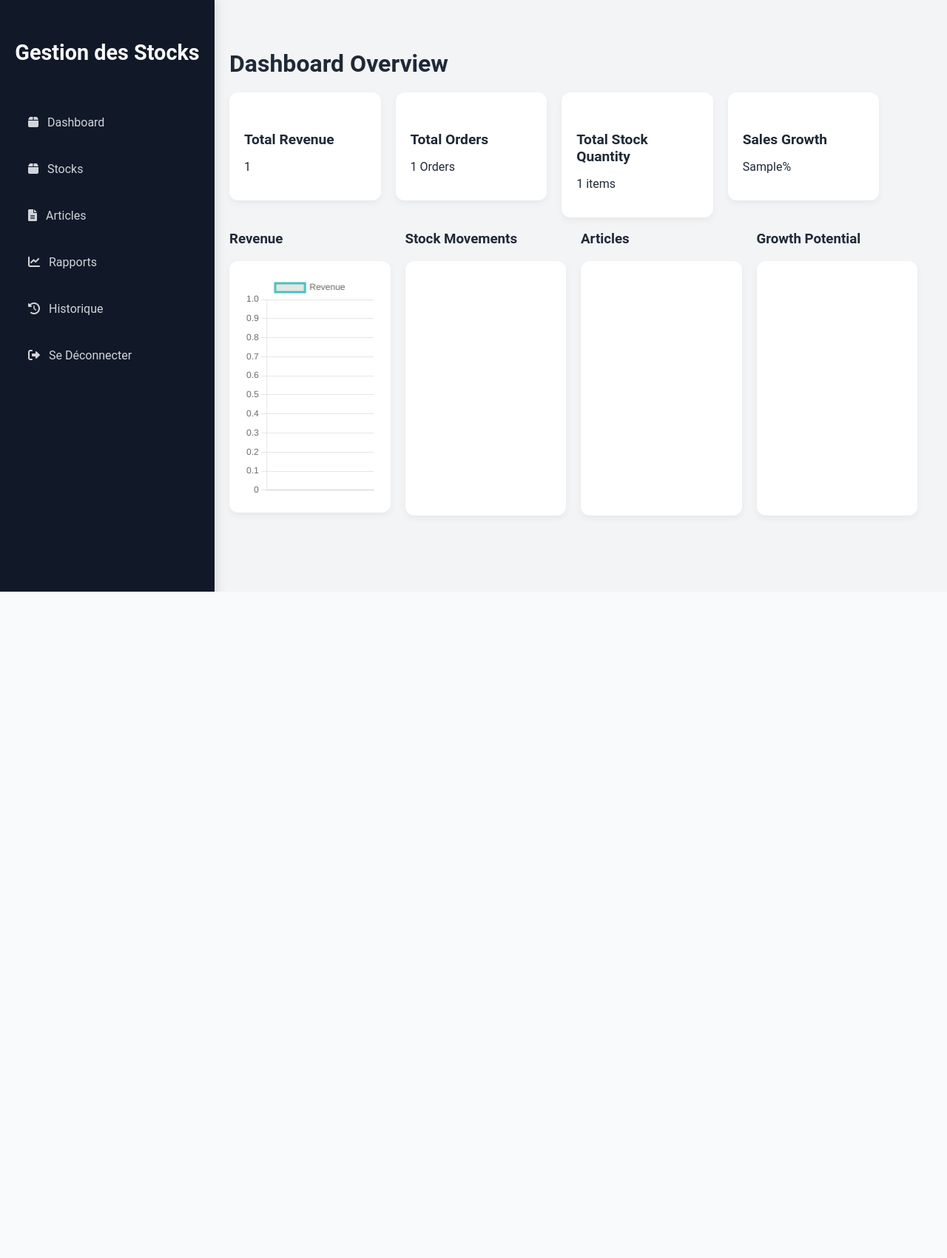
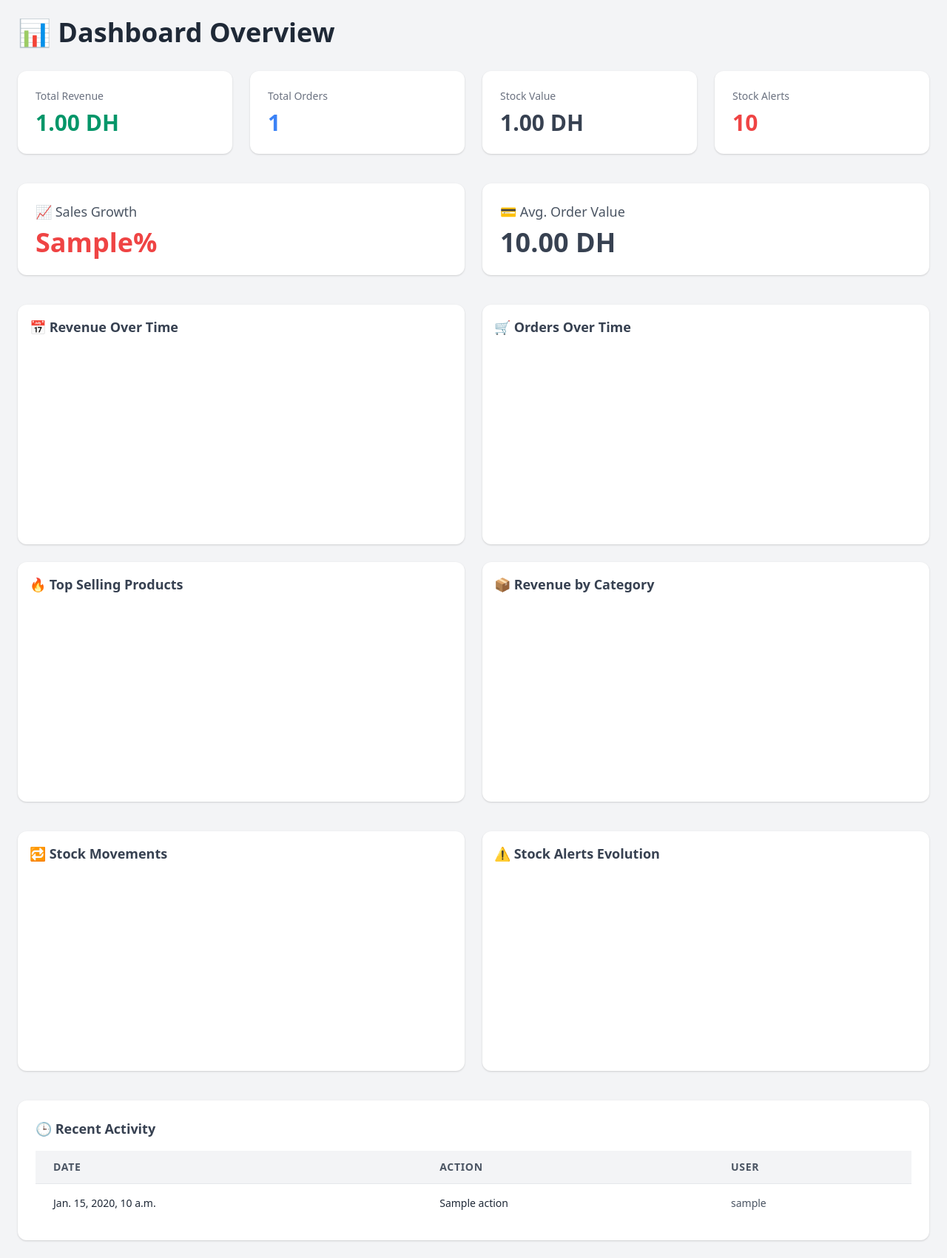
Before and after one commit to cypheredvortex/stockmanagement, a Django app: template templates/dashboard.html in a window 1280 px wide. Shown: the whole page at 74% size. Before the commit the page ends 800 px from the top, so only its background shows below. Run offline with Django 3.2, Linux system fonts and the light colour scheme; the template is opened without the code that fills it: most values are stand-ins (such as "Sample title", 1, 10 or a date in 2020); a map, chart or similar area stays blank.

Commit message:
Update dashboard.html

```diff
--- a/templates/dashboard.html
+++ b/templates/dashboard.html
@@ -1,35 +1,17 @@
 <!DOCTYPE html>
 <html lang="en">
 <head>
-    <meta charset="UTF-8">
-    <meta name="viewport" content="width=device-width, initial-scale=1.0">
-    <title>Dashboard</title>
-    <!-- Font Awesome CDN -->
-    <link href="https://cdnjs.cloudflare.com/ajax/libs/font-awesome/6.0.0-beta3/css/all.min.css" rel="stylesheet">
-
+  <meta charset="UTF-8" />
+  <meta name="viewport" content="width=device-width, initial-scale=1.0"/>
+  <title>Stock Dashboard</title>
+  <script src="https://cdn.jsdelivr.net/npm/chart.js"></script>
+  <link href="https://cdn.jsdelivr.net/npm/tailwindcss@2.2.19/dist/tailwind.min.css" rel="stylesheet" />
+  <link href="https://cdnjs.cloudflare.com/ajax/libs/font-awesome/6.0.0/css/all.min.css" rel="stylesheet"/>
   <style>
-        /* Global Styles */
-        body {
-            font-family: "Roboto", sans-serif;
-            margin: 0;
-            padding: 0;
-            background: #f9fafb;
-            color: #1f2937;
-            display: flex;
-            min-height: 100vh;
-        }
-
-        .dashboard {
-            display: flex;
-            width: 100%;
-            position: relative;
-        }
-
-        /* Sidebar */
     .sidebar {
       width: 250px;
       height: 100vh;
-            background: #111827;
+      background: #1f2937;
       padding: 30px 20px;
       display: flex;
       flex-direction: column;
@@ -40,10 +22,11 @@
     }
 
     .sidebar h2 {
-            color: #f9fafb;
+      color: #f3f4f6;
+      font-size: 1.75rem;
+      font-weight: bold;
+      margin-bottom: 40px;
       text-align: center;
-            font-size: 1.8em;
-            margin-bottom: 40px;
     }
 
     .sidebar ul {
@@ -58,274 +41,462 @@
     .sidebar ul li a {
       color: #d1d5db;
       text-decoration: none;
-            font-size: 1em;
       padding: 12px 18px;
-            border-radius: 8px;
+      border-radius: 10px;
       display: flex;
       align-items: center;
-            transition: 0.3s;
+      font-weight: 500;
+      transition: 0.3s ease;
+    }
+
+    .sidebar ul li a:hover {
+      background-color: #3b82f6;
+      color: white;
     }
 
     .sidebar ul li a i {
       margin-right: 12px;
     }
 
-        .sidebar ul li a:hover {
-            background: #2563eb;
-            color: #ffffff;
-        }
-
-        /* Main Content */
-        .main-content {
-            margin-left: 270px;
-            padding: 40px;
-            width: 100%;
-            background: #f3f4f6;
-        }
-
-        h2 {
-            font-size: 2em;
-            margin-bottom: 20px;
-        }
-
-        /* Cards */
-        .row.g-3 {
-            display: flex;
-            gap: 20px;
-            flex-wrap: wrap;
-        }
-
-        .col-md-3 {
-            flex: 1;
-            max-width: 22%;
-        }
-
-        .card {
-            background: #ffffff;
-            border-radius: 12px;
-            box-shadow: 0 4px 10px rgba(0, 0, 0, 0.05);
-        }
-
-        .card-body {
-            padding: 20px;
-        }
-
-        .card-title {
-            font-size: 1.2em;
-            margin-bottom: 15px;
-        }
-
-        .card-text {
-            font-size: 1em;
-        }
-
-        /* Chart Section */
-        .row.g-3 {
-            display: flex;
-            gap: 20px;
-            flex-wrap: wrap;
-        }
-
-        .col-md-6 {
-            flex: 1;
-            max-width: 48%;
-        }
-
-        canvas {
-            width: 100%;
-            height: 300px;
-        }
-
-        /* Media Queries */
-        @media (max-width: 768px) {
-            .sidebar {
-                width: 100%;
-                height: auto;
-                position: relative;
-            }
-
-            .main-content {
-                margin-left: 0;
-                padding: 20px;
-            }
-
-            .dashboard {
-                flex-direction: column;
-            }
-
-            .col-md-3,
-            .col-md-6 {
-                max-width: 100%;
-            }
+    main {
+      margin-left: 500px;
     }
   </style>
 </head>
-<body>
-    <div class="container-fluid dashboard">
-        <div class="sidebar">
-            <h2>Gestion des Stocks</h2>
+<body class="bg-gray-100 text-gray-800">
+
+  <!-- Sidebar -->
+  {% comment %} <aside class="sidebar">
+    <h2><a href="{% url 'get_stocks' %}" class="hover:underline">Gestion des Stocks</a></h2>
     <ul>
-                <li><a href="{% url 'dashboard_view' %}"><i class="fas fa-box"></i> Dashboard</a></li>
-                <li><a href="{% url 'get_stocks' %}"><i class="fas fa-box"></i> Stocks</a></li>
+      <li><a href="{% url 'dashboard_view' %}"><i class="fas fa-chart-pie"></i> Dashboard</a></li>
+      <li><a href="{% url 'get_stocks' %}"><i class="fas fa-boxes"></i> Stocks</a></li>
       <li><a href="{% url 'get_articles' %}"><i class="fas fa-file-alt"></i> Articles</a></li>
       <li><a href="{% url 'get_rapports' %}"><i class="fas fa-chart-line"></i> Rapports</a></li>
       <li><a href="{% url 'gethistorique_view' %}"><i class="fas fa-history"></i> Historique</a></li>
-                <li><a href="{% url 'logout_view' %}" class="logout"><i class="fas fa-sign-out-alt"></i> Se Déconnecter</a></li>
+      <li><a href="{% url 'logout_view' %}" class="text-red-400 hover:text-white"><i class="fas fa-sign-out-alt"></i> Se Déconnecter</a></li>
     </ul>
+  </aside> {% endcomment %}
+
+  <!-- Main Content -->
+  <main class="p-6 max-w-7xl mx-auto ml-[270px]">
+
+    <h1 class="text-4xl font-bold mb-8">📊 Dashboard Overview</h1>
+
+    <!-- Metric Cards -->
+    <section class="grid grid-cols-1 sm:grid-cols-2 lg:grid-cols-4 gap-6 mb-10">
+      <div class="bg-white p-6 rounded-xl shadow hover:shadow-lg transition">
+        <h2 class="text-sm font-medium text-gray-500">Total Revenue</h2>
+        <p class="text-3xl font-bold text-green-600 mt-2">{{ total_revenue|floatformat:2 }} DH</p>
       </div>
+      <div class="bg-white p-6 rounded-xl shadow hover:shadow-lg transition">
+        <h2 class="text-sm font-medium text-gray-500">Total Orders</h2>
+        <p class="text-3xl font-bold text-blue-500 mt-2">{{ total_orders }}</p>
+      </div>
+      <div class="bg-white p-6 rounded-xl shadow hover:shadow-lg transition">
+        <h2 class="text-sm font-medium text-gray-500">Stock Value</h2>
+        <p class="text-3xl font-bold text-gray-700 mt-2">{{ total_stock_value|floatformat:2 }} DH</p>
+      </div>
+      <div class="bg-white p-6 rounded-xl shadow hover:shadow-lg transition">
+        <h2 class="text-sm font-medium text-gray-500">Stock Alerts</h2>
+        <p class="text-3xl font-bold text-red-500 mt-2">{{ stock_alerts }}</p>
+      </div>
+    </section>
 
-        <div class="main-content">
-            <h2>Dashboard Overview</h2>
+    <!-- Performance Metrics -->
+    <section class="grid grid-cols-1 md:grid-cols-2 gap-6 mb-10">
+      <div class="bg-white p-6 rounded-xl shadow">
+        <h2 class="text-lg text-gray-600 mb-2 font-medium">📈 Sales Growth</h2>
+        <p class="text-4xl font-bold {% if sales_growth >= 0 %}text-green-500{% else %}text-red-500{% endif %}">
+          {{ sales_growth }}%
+        </p>
+      </div>
+      <div class="bg-white p-6 rounded-xl shadow">
+        <h2 class="text-lg text-gray-600 mb-2 font-medium">💳 Avg. Order Value</h2>
+        <p class="text-4xl font-bold text-gray-700">{{ average_order_value|floatformat:2 }} DH</p>
+      </div>
+    </section>
 
-            <!-- Four Cards -->
-            <div class="row g-3 mb-4">
-                <div class="col-md-3">
-                    <div class="card">
-                        <div class="card-body">
-                            <h5 class="card-title">Total Revenue</h5>
-                            <p class="card-text">{{ total_revenue }}</p>
-                        </div>
-                    </div>
-                </div>
-                <div class="col-md-3">
-                    <div class="card">
-                        <div class="card-body">
-                            <h5 class="card-title">Total Orders</h5>
-                            <p class="card-text">{{ total_orders }} Orders</p>
-                        </div>
-                    </div>
-                </div>
-                <div class="col-md-3">
-                    <div class="card">
-                        <div class="card-body">
-                            <h5 class="card-title">Total Stock Quantity</h5>
-                            <p class="card-text">{{ total_stock_qty }} items</p>
-                        </div>
-                    </div>
-                </div>
-                <div class="col-md-3">
-                    <div class="card">
-                        <div class="card-body">
-                            <h5 class="card-title">Sales Growth</h5>
-                            <p class="card-text">{{ sales_growth }}%</p>
-                        </div>
-                    </div>
+    <!-- Charts Section - All charts in a 2x2 grid -->
+    <section class="grid grid-cols-1 md:grid-cols-2 gap-6 mb-10">
+      <!-- Revenue Over Time -->
+      <div class="bg-white p-4 rounded-xl shadow">
+        <h3 class="text-lg font-semibold text-gray-700 mb-2">📅 Revenue Over Time</h3>
+        <div class="h-64">
+          <canvas id="revenueOverTimeChart"></canvas>
         </div>
       </div>
 
-            <!-- Charts Section -->
-            <div class="row g-3">
-                <!-- Revenue -->
-                <div class="col-md-6">
-                    <h3 class="my-4">Revenue</h3>
-                    <div class="card">
-                        <div class="card-body">
-                            <canvas id="revenueChart"></canvas>
-                        </div>
+      <!-- Orders Over Time -->
+      <div class="bg-white p-4 rounded-xl shadow">
+        <h3 class="text-lg font-semibold text-gray-700 mb-2">🛒 Orders Over Time</h3>
+        <div class="h-64">
+          <canvas id="ordersOverTimeChart"></canvas>
         </div>
       </div>
 
-                <!-- Stock Movements -->
-                <div class="col-md-6">
-                    <h3 class="my-4">Stock Movements</h3>
-                    <div class="card">
-                        <div class="card-body">
-                            <canvas id="stockMovementsChart"></canvas>
-                        </div>
+      <!-- Top Selling Products -->
+      <div class="bg-white p-4 rounded-xl shadow">
+        <h3 class="text-lg font-semibold text-gray-700 mb-2">🔥 Top Selling Products</h3>
+        <div class="h-64">
+          <canvas id="topSellingChart"></canvas>
         </div>
       </div>
 
-                <!-- Articles -->
-                <div class="col-md-6">
-                    <h3 class="my-4">Articles</h3>
-                    <div class="card">
-                        <div class="card-body">
-                            <canvas id="articlesChart"></canvas>
+      <!-- Revenue by Category -->
+      <div class="bg-white p-4 rounded-xl shadow">
+        <h3 class="text-lg font-semibold text-gray-700 mb-2">📦 Revenue by Category</h3>
+        <div class="h-64">
+          <canvas id="revenueByCategoryChart"></canvas>
         </div>
+      </div>
+    </section>
+
+    <!-- Stock Information Section -->
+    <section class="grid grid-cols-1 md:grid-cols-2 gap-6 mb-10">
+      <!-- Stock Movements -->
+      <div class="bg-white p-4 rounded-xl shadow">
+        <h3 class="text-lg font-semibold text-gray-700 mb-2">🔁 Stock Movements</h3>
+        <div class="h-64">
+          <canvas id="stockMovementChart"></canvas>
         </div>
       </div>
 
-                <!-- Growth Potential -->
-                <div class="col-md-6">
-                    <h3 class="my-4">Growth Potential</h3>
-                    <div class="card">
-                        <div class="card-body">
-                            <canvas id="growthPotentialChart"></canvas>
+      <!-- Stock Alerts -->
+      <div class="bg-white p-4 rounded-xl shadow">
+        <h3 class="text-lg font-semibold text-gray-700 mb-2">⚠️ Stock Alerts Evolution</h3>
+        <div class="h-64">
+          <canvas id="stockAlertChart"></canvas>
         </div>
       </div>
+    </section>
+
+    <!-- Recent Activity -->
+    <section class="bg-white p-6 rounded-xl shadow">
+      <h3 class="text-lg font-semibold text-gray-700 mb-4">🕒 Recent Activity</h3>
+      <div class="overflow-x-auto">
+        <table class="min-w-full divide-y divide-gray-200 text-sm">
+          <thead class="bg-gray-100 text-gray-600 uppercase tracking-wider">
+            <tr>
+              <th class="px-6 py-3 text-left">Date</th>
+              <th class="px-6 py-3 text-left">Action</th>
+              <th class="px-6 py-3 text-left">User</th>
+            </tr>
+          </thead>
+          <tbody class="bg-white divide-y divide-gray-200">
+            {% for log in action_logs %}
+            <tr>
+              <td class="px-6 py-4">{{ log.date_action }}</td>
+              <td class="px-6 py-4">{{ log.action }}</td>
+              <td class="px-6 py-4 text-gray-600">{{ log.utilisateur__username }}</td>
+            </tr>
+            {% endfor %}
+          </tbody>
+        </table>
       </div>
-            </div>
+    </section>
+  </main>
 
   <!-- Chart Scripts -->
-            <script src="https://cdn.jsdelivr.net/npm/chart.js"></script>
-
   <script>
-                const revenueData = {{ revenue_data|safe }};
-                const stockMovementsData = {{ stock_movements_data|safe }};
-                const articlesData = {{ articles_data|safe }};
-                const growthPotentialData = {{ growth_potential_data|safe }};
-
-                new Chart(document.getElementById('revenueChart').getContext('2d'), {
+    // Revenue Over Time Chart - Modified for curved line
+    const revenueData = JSON.parse('{{ revenue_over_time|safe }}');
+    new Chart(document.getElementById('revenueOverTimeChart'), {
       type: 'line',
       data: {
-                        labels: revenueData.map(function(d) { return d.date; }),
+        labels: revenueData.map(item => {
+          const date = new Date(item.month);
+          return date.toLocaleDateString('fr-FR', {
+            year: 'numeric',
+            month: 'short',
+            day: 'numeric'
+          });
+        }),
         datasets: [{
-                            label: 'Revenue',
-                            data: revenueData.map(function(d) { return d.revenue; }),
-                            borderColor: 'rgba(75, 192, 192, 1)',
-                            tension: 0.1,
-                            fill: false
+          label: 'Revenue (DH)',
+          data: revenueData.map(item => item.total),
+          borderColor: '#10B981',
+          backgroundColor: 'rgba(16, 185, 129, 0.1)',
+          fill: true,
+          tension: 0.4,
+          pointRadius: 4,
+          pointHoverRadius: 6,
+          borderWidth: 2
         }]
       },
-                    options: { responsive: true, maintainAspectRatio: false }
+      options: {
+        responsive: true,
+        maintainAspectRatio: false,
+        plugins: {
+          legend: {
+            position: 'top'
+          },
+          tooltip: {
+            callbacks: {
+              label: function(context) {
+                return `Revenue: ${context.raw.toFixed(2)} DH`;
+              }
+            }
+          }
+        },
+        scales: {
+          x: {
+            title: {
+              display: true,
+              text: 'Date'
+            },
+            grid: {
+              display: false
+            },
+            ticks: {
+              maxRotation: 45,
+              minRotation: 45,
+              autoSkip: false
+            }
+          },
+          y: {
+            beginAtZero: true,
+            title: {
+              display: true,
+              text: 'Revenue (DH)'
+            }
+          }
+        }
+      }
     });
 
-                new Chart(document.getElementById('stockMovementsChart').getContext('2d'), {
+    // Orders Over Time Chart - Modified to show order prices
+    const ordersData = JSON.parse('{{ orders_over_time|safe }}');
+    new Chart(document.getElementById('ordersOverTimeChart'), {
+      type: 'line',
+      data: {
+        labels: ordersData.map(item => new Date(item.month).toLocaleDateString()),
+        datasets: [{
+          label: 'Order Value (DH)',
+          data: ordersData.map(item => item.count * {{ average_order_value|floatformat:2 }}),
+          borderColor: '#3B82F6',
+          backgroundColor: 'rgba(59, 130, 246, 0.1)',
+          fill: true,
+          tension: 0.4,
+          pointRadius: 4,
+          pointHoverRadius: 6
+        }]
+      },
+      options: {
+        responsive: true,
+        plugins: {
+          legend: {
+            position: 'top'
+          },
+          tooltip: {
+            callbacks: {
+              label: function(context) {
+                return `Order Value: ${context.raw.toFixed(2)} DH`;
+              }
+            }
+          }
+        },
+        scales: {
+          x: {
+            title: {
+              display: true,
+              text: 'Date'
+            },
+            grid: {
+              display: false
+            }
+          },
+          y: {
+            beginAtZero: true,
+            title: {
+              display: true,
+              text: 'Order Value (DH)'
+            }
+          }
+        }
+      }
+    });
+
+    const topSellingData = JSON.parse('{{ top_selling|safe }}');
+    new Chart(document.getElementById('topSellingChart'), {
       type: 'bar',
       data: {
-                        labels: stockMovementsData.map(function(d) { return d.date; }),
+        labels: topSellingData.slice(0, 5).map(item => item.article__nom),
         datasets: [{
-                            label: 'Stock Movement',
-                            data: stockMovementsData.map(function(d) { return d.movement; }),
-                            backgroundColor: 'rgba(54, 162, 235, 0.2)',
-                            borderColor: 'rgba(54, 162, 235, 1)',
-                            borderWidth: 1
+          label: 'Units Sold',
+          data: topSellingData.slice(0, 5).map(item => item.qty),
+          backgroundColor: [
+            '#10B981', // green
+            '#3B82F6', // blue
+            '#F59E0B', // orange
+            '#8B5CF6', // purple
+            '#EC4899'  // pink
+          ]
         }]
       },
-                    options: { responsive: true, maintainAspectRatio: false }
+      options: {
+        indexAxis: 'y',
+        responsive: true,
+        maintainAspectRatio: false,
+        plugins: {
+          legend: {
+            display: false
+          },
+          tooltip: {
+            callbacks: {
+              label: function(context) {
+                return `Units Sold: ${context.raw}`;
+              }
+            }
+          }
+        },
+        scales: {
+          x: {
+            beginAtZero: true,
+            title: {
+              display: true,
+              text: 'Units Sold'
+            }
+          },
+          y: {
+            grid: {
+              display: false
+            }
+          }
+        }
+      }
     });
 
-                new Chart(document.getElementById('articlesChart').getContext('2d'), {
-                    type: 'pie',
+    const categoryData = JSON.parse('{{ revenue_per_category|safe }}');
+    const totalRevenue = categoryData.reduce((sum, item) => sum + item.revenue, 0);
+    new Chart(document.getElementById('revenueByCategoryChart'), {
+      type: 'doughnut',
       data: {
-                        labels: articlesData.map(function(d) { return d.nom; }),
+        labels: categoryData.map(item => item.categorie || 'Uncategorized'),
         datasets: [{
-                            label: 'Article Demand',
-                            data: articlesData.map(function(d) { return d.demand; }),
-                            backgroundColor: ['#FF6384', '#36A2EB', '#FFCE56', '#4BC0C0'],
-                            borderColor: '#fff',
-                            borderWidth: 1
+          data: categoryData.map(item => (item.revenue / totalRevenue * 100).toFixed(1)),
+          backgroundColor: [
+            '#10B981', // green
+            '#3B82F6', // blue
+            '#EC4899', // pink
+            '#8B5CF6', // purple
+            '#F59E0B', // orange
+            '#EF4444', // red
+            '#14B8A6', // teal
+            '#6366F1'  // indigo
+          ]
         }]
       },
-                    options: { responsive: true, maintainAspectRatio: false }
+      options: {
+        responsive: true,
+        plugins: {
+          legend: {
+            position: 'right',
+            labels: {
+              font: {
+                size: 11
+              },
+              padding: 15
+            }
+          },
+          tooltip: {
+            callbacks: {
+              label: function(context) {
+                const value = context.raw;
+                const revenue = categoryData[context.dataIndex].revenue;
+                return [
+                  `Category: ${context.label}`,
+                  `Percentage: ${value}%`,
+                  `Revenue: ${revenue.toFixed(2)} DH`
+                ];
+              }
+            }
+          }
+        }
+      }
     });
 
-                new Chart(document.getElementById('growthPotentialChart').getContext('2d'), {
+    const stockEntries = JSON.parse('{{ stock_entries|safe }}');
+    const stockExits = JSON.parse('{{ stock_exits|safe }}');
+    new Chart(document.getElementById('stockMovementChart'), {
       type: 'line',
       data: {
-                        labels: growthPotentialData.map(function(d) { return d.article; }),
+        labels: stockEntries.map(item => new Date(item.month).toLocaleDateString()),
+        datasets: [
+          {
+            label: 'Stock Entries',
+            data: stockEntries.map(item => item.total),
+            borderColor: '#10B981',
+            backgroundColor: 'transparent',
+            borderWidth: 2,
+            tension: 0.4,
+            fill: false
+          },
+          {
+            label: 'Stock Exits',
+            data: stockExits.map(item => item.total),
+            borderColor: '#EF4444',
+            backgroundColor: 'transparent',
+            borderWidth: 2,
+            tension: 0.4,
+            fill: false
+          }
+        ]
+      },
+      options: {
+        responsive: true,
+        plugins: {
+          legend: {
+            position: 'top',
+          }
+        },
+        scales: {
+          y: {
+            beginAtZero: true,
+            title: {
+              display: true,
+              text: 'Quantity'
+            }
+          }
+        }
+      }
+    });
+
+    // Replace the stock alerts static display with a chart
+    const stockAlertsData = {
+      labels: JSON.parse('{{ stock_entries|safe }}').map(item => new Date(item.month).toLocaleDateString()),
       datasets: [{
-                            label: 'Growth Potential',
-                            data: growthPotentialData.map(function(d) { return d.growth; }),
-                            borderColor: 'rgba(153, 102, 255, 1)',
-                            tension: 0.1,
-                            fill: false
+        label: 'Products Below Threshold',
+        data: Array(stockEntries.length).fill({{ reorder_articles }}), // Using the current value for demonstration
+        borderColor: '#EF4444',
+        backgroundColor: 'rgba(239, 68, 68, 0.1)',
+        borderWidth: 2,
+        fill: true
       }]
+    };
+
+    new Chart(document.getElementById('stockAlertChart'), {
+      type: 'line',
+      data: stockAlertsData,
+      options: {
+        responsive: true,
+        plugins: {
+          legend: {
+            display: false
+          }
         },
-                    options: { responsive: true, maintainAspectRatio: false }
+        scales: {
+          y: {
+            beginAtZero: true,
+            title: {
+              display: true,
+              text: 'Products Below Threshold'
+            }
+          }
+        }
+      }
     });
+
   </script>
-        </div>
-    </div>
 </body>
 </html>
```
Lines whose indentation alone changed are shown as unchanged.
